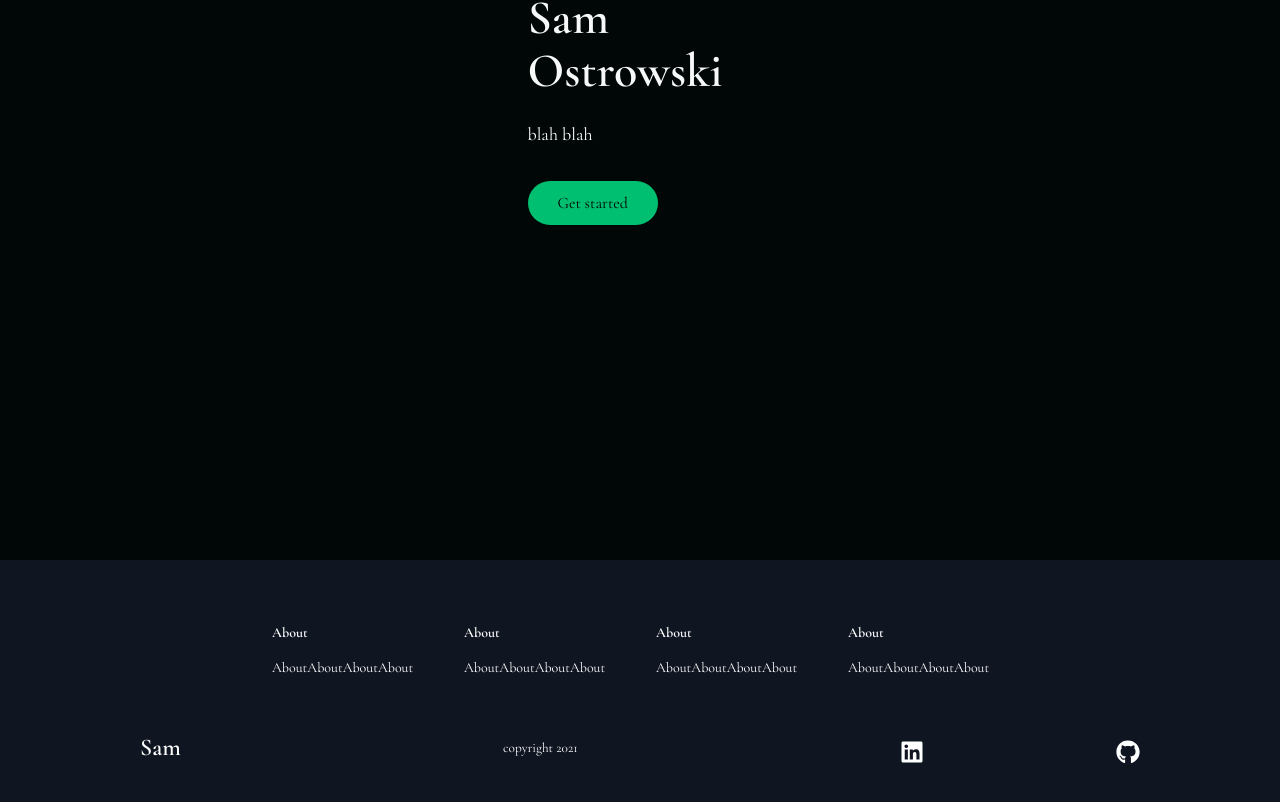
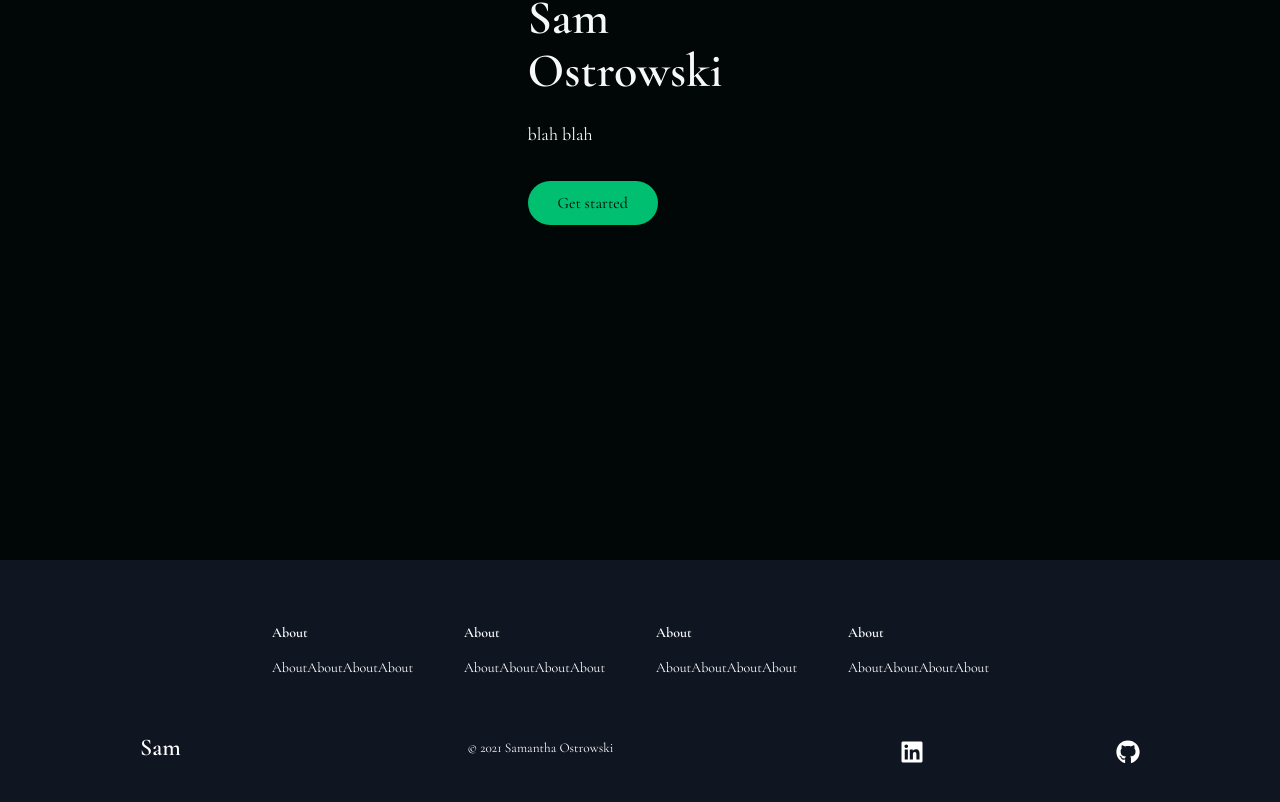
Before and after one commit to isphinxs/portfolio, a React (Create React App) app: page /projects in a window 1280 px wide. Shown: the part 2100-2902 px from the top of the page. Built offline with nearby package versions, Linux system fonts and the light colour scheme.

Commit message:
Clean up footer elements and fix copyright notice

```diff
--- a/src/components/Footer/FooterElements.js
+++ b/src/components/Footer/FooterElements.js
@@ -3,7 +3,6 @@ import { Link } from 'react-router-dom';
 
 export const FooterContainer = styled.footer`
     background-color: #101522;
-
 `;
 
 export const FooterWrap = styled.div`
--- a/src/components/Footer/index.js
+++ b/src/components/Footer/index.js
@@ -43,7 +43,7 @@ const Footer = () => {
                 <SocialMedia>
                     <SocialMediaWrap>
                         <SocialLogo to="/">Sam</SocialLogo>
-                        <WebsiteRights>copyright {new Date().getFullYear()}</WebsiteRights>
+                        <WebsiteRights>&copy; {new Date().getFullYear()} Samantha Ostrowski</WebsiteRights>
                         <SocialIcons>
                             <SocialIconLink href="//www.linkedin.com" target="_blank" aria-label="LinkedIn">
                                 <FaLinkedin />
```
